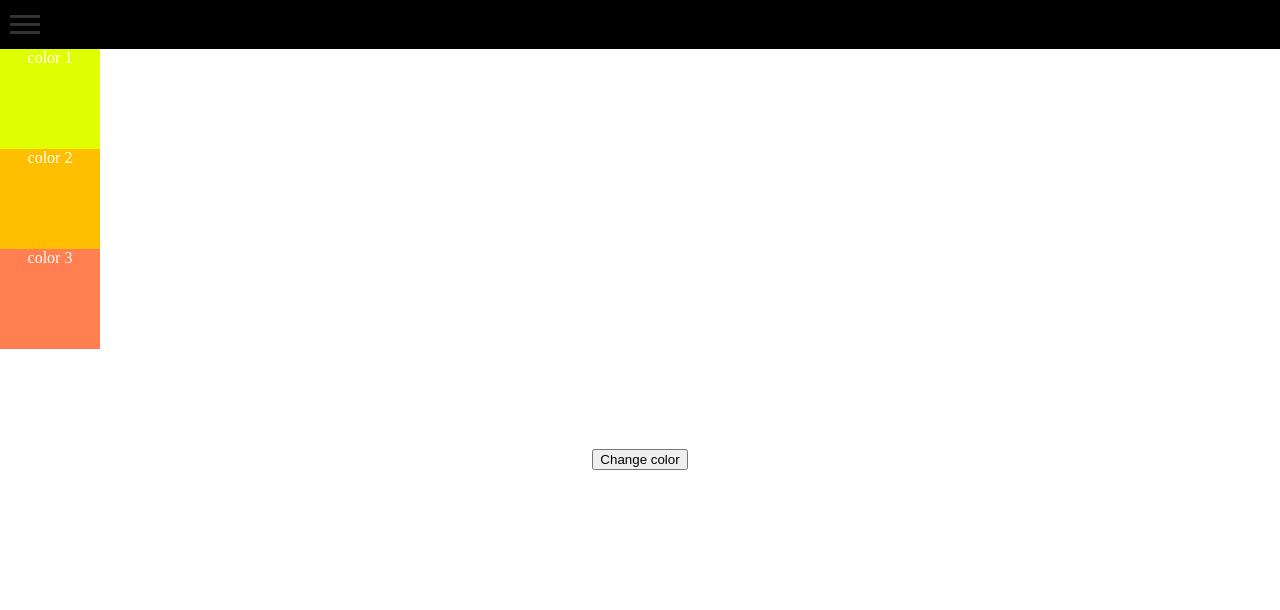
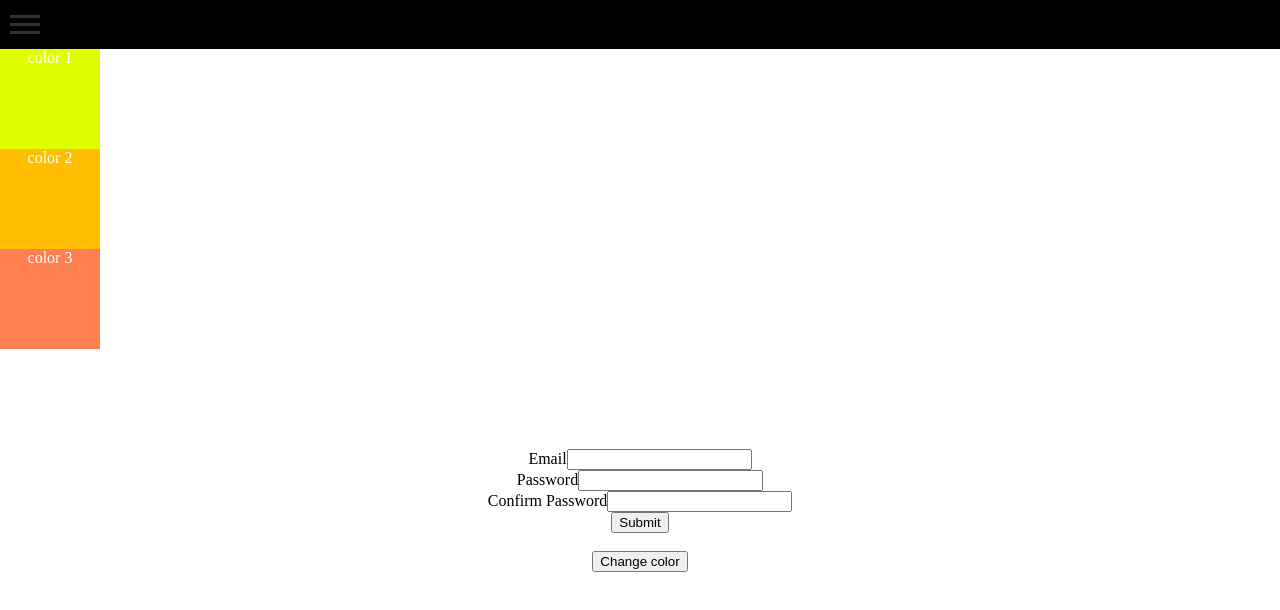
Before and after one commit to Calebbuffleben/react-animations, a React (Create React App) app: page / in a window 1280 px wide. Shown: the top 610 px of the page. Built offline with nearby package versions, Linux system fonts and the light colour scheme.

Commit message:
final validations

```diff
--- a/src/App.js
+++ b/src/App.js
@@ -3,6 +3,7 @@ import './App.css';
 import HamburgerMenu from './components/HamburguerMenu';
 import ColorRender from './components/ColorRender';
 import DarkMode from './components/DarkMode';
+import FormValidation from './components/FormValidation';
 
 function App() {
   return (
@@ -10,6 +11,8 @@ function App() {
       <DarkMode>
         <HamburgerMenu />
         <ColorRender />
+        <FormValidation />
+        <br />
       </DarkMode>
     </div>
   );
--- a/src/components/FormValidation/index.jsx
+++ b/src/components/FormValidation/index.jsx
@@ -8,6 +8,7 @@ const FormValidation = () => {
     });
     const [errors, setErrors] = useState({});
     const [isSubmitted, setIsSubmitted] = useState();
+    console.log("Errors: ", errors)
 
     const handleChange = (event) => {
         const { name, value } = event.target;
@@ -20,27 +21,26 @@ const FormValidation = () => {
     const handleSubmit = (event) => {
         event.preventDefault();
 
-        const newErrors = {}
+        const newErrors = {};
 
         if (!formData.email) {
-            newErrors.email = 'Email is required';
+          newErrors.email = "Email is required";
         }
 
         if (!formData.password) {
-            newErrors.email = 'Password is required';
+          newErrors.password = "Password is required";
         }
 
         if (!formData.confirmPassword) {
-            newErrors.email = 'Confirm password is required';
+          newErrors.confirmPassword = "Confirm Password is required";
         }
 
         if (formData.password !== formData.confirmPassword) {
-            newErrors.confirmPassword = 'Password do not match';
+          newErrors.confirmPassword = "Passwords do not match";
         }
+        setErrors((prevErrors) => ({ ...prevErrors, ...newErrors }));
 
-        setErrors(newErrors);
-
-        if(Object.keys(newErrors).length === 0) {
+        if(Object.keys(errors).length === 0) {
             setIsSubmitted(true);
 
             setFormData({
@@ -51,6 +51,7 @@ const FormValidation = () => {
         }
     }
     return(
+        <div>
             <form
                 onSubmit={handleSubmit}
                 noValidate
@@ -70,7 +71,10 @@ const FormValidation = () => {
                     <input name="confirm-password" type="password" value={formData.confirmPassword  } onChange={handleChange} required />
                     {errors.confirmPassword && <p>{errors.confirmPassword}</p>}
                 </div>
+                <button type="submit">Submit</button>
             </form>
+            {isSubmitted && <p>Form submitted successfully!</p>}
+        </div>
     );
 }
 
```
Lines whose indentation alone changed are shown as unchanged.
